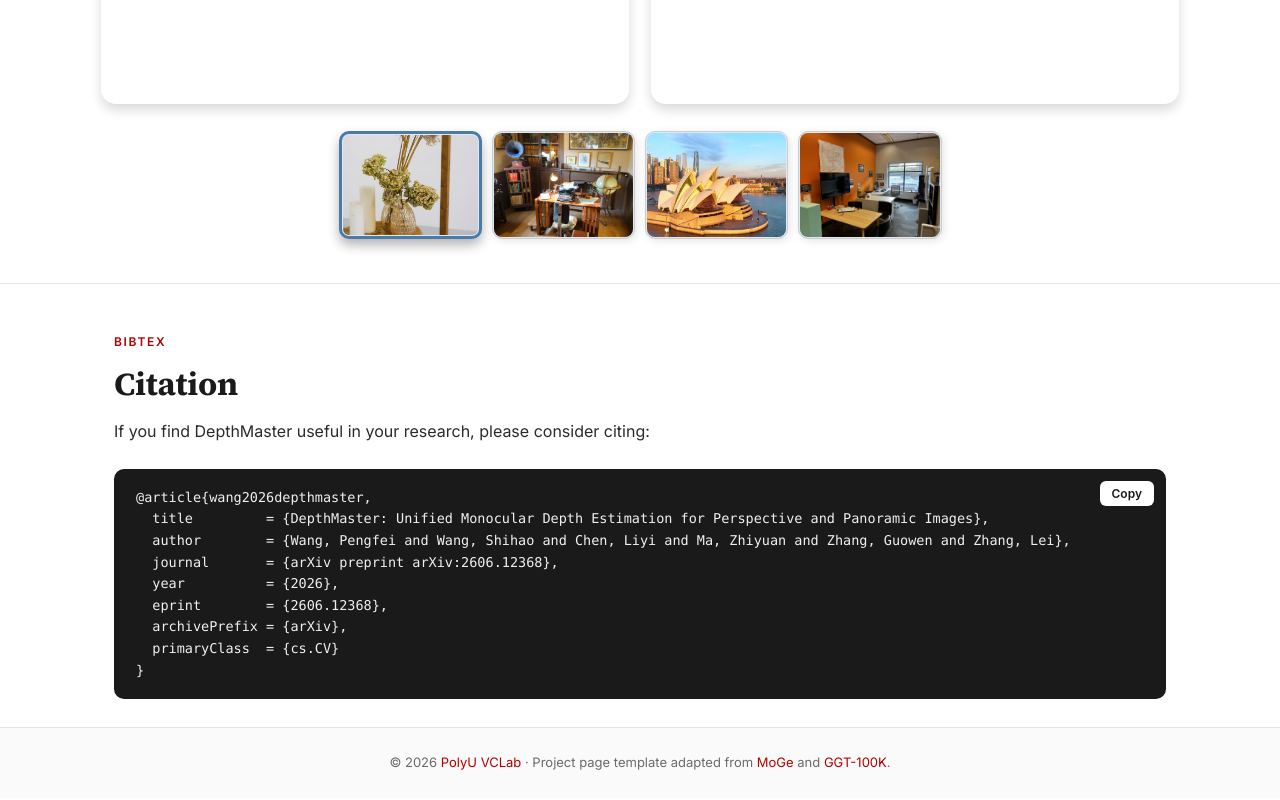
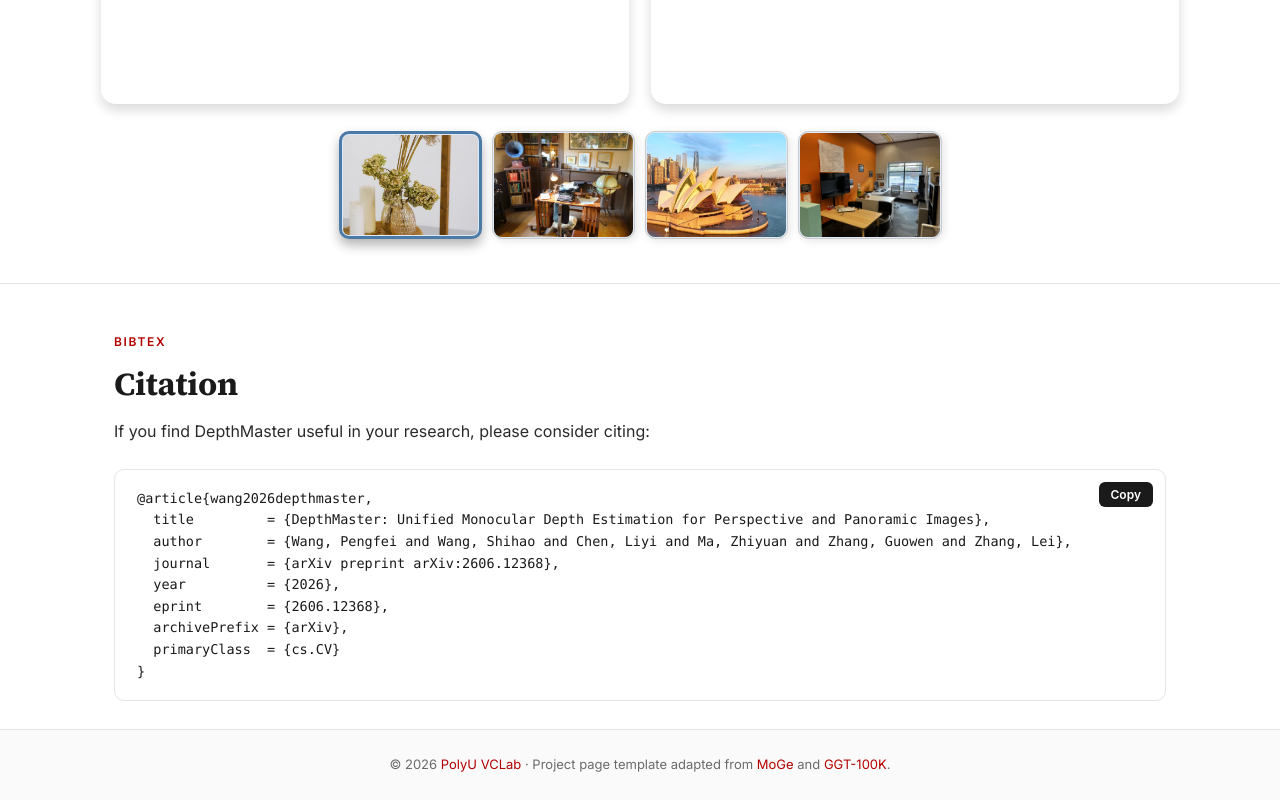
Before and after one commit to PolyU-VCLab/DepthMaster-page, a plain HTML site: page index.html in a window 1280 px wide. Shown: the part 6293-7093 px from the top of the page. Drawn offline with nearby package versions, Linux system fonts and the light colour scheme; no server answers.

Commit message:
Style: switch citation block to white background with black text

```diff
--- a/index.html
+++ b/index.html
@@ -26,7 +26,7 @@
     #bibtex-content {
       background: transparent !important;
       background-color: transparent !important;
-      color: #f0f0f0 !important;
+      color: #1a1a1a !important;
       padding: 0 !important;
       border: none !important;
       border-radius: 0 !important;
@@ -352,7 +352,7 @@
       <p class="section-lead">If you find DepthMaster useful in your research, please consider citing:</p>
       <div class="bibtex-wrap">
         <button type="button" class="copy-btn" id="copy-bibtex">Copy</button>
-        <pre id="bibtex-content" style="background:transparent;color:#f0f0f0;padding:0;border:none;border-radius:0;overflow:visible;margin:0;">@article{wang2026depthmaster,
+        <pre id="bibtex-content" style="background:transparent;color:#1a1a1a;padding:0;border:none;border-radius:0;overflow:visible;margin:0;">@article{wang2026depthmaster,
   title         = {DepthMaster: Unified Monocular Depth Estimation for Perspective and Panoramic Images},
   author        = {Wang, Pengfei and Wang, Shihao and Chen, Liyi and Ma, Zhiyuan and Zhang, Guowen and Zhang, Lei},
   journal       = {arXiv preprint arXiv:2606.12368},
--- a/static/css/theme.css
+++ b/static/css/theme.css
@@ -226,7 +226,8 @@ body {
 /* ---------- Citation ---------- */
 .bibtex-wrap {
   position: relative;
-  background: #1a1a1a;
+  background: #fff;
+  border: 1px solid var(--c-border);
   border-radius: var(--radius);
   padding: 18px 22px;
   margin-top: 16px;
@@ -234,7 +235,7 @@ body {
 .bibtex-wrap pre {
   margin: 0;
   background: transparent !important;
-  color: #f0f0f0 !important;
+  color: #1a1a1a !important;
   font-family: 'Menlo', 'Monaco', 'Consolas', monospace;
   font-size: 13.5px;
   line-height: 1.6;
@@ -249,8 +250,8 @@ body {
   position: absolute;
   top: 12px;
   right: 12px;
-  background: #fff;
-  color: #1a1a1a;
+  background: #1a1a1a;
+  color: #fff;
   border: none;
   padding: 5px 12px;
   border-radius: 6px;
```
